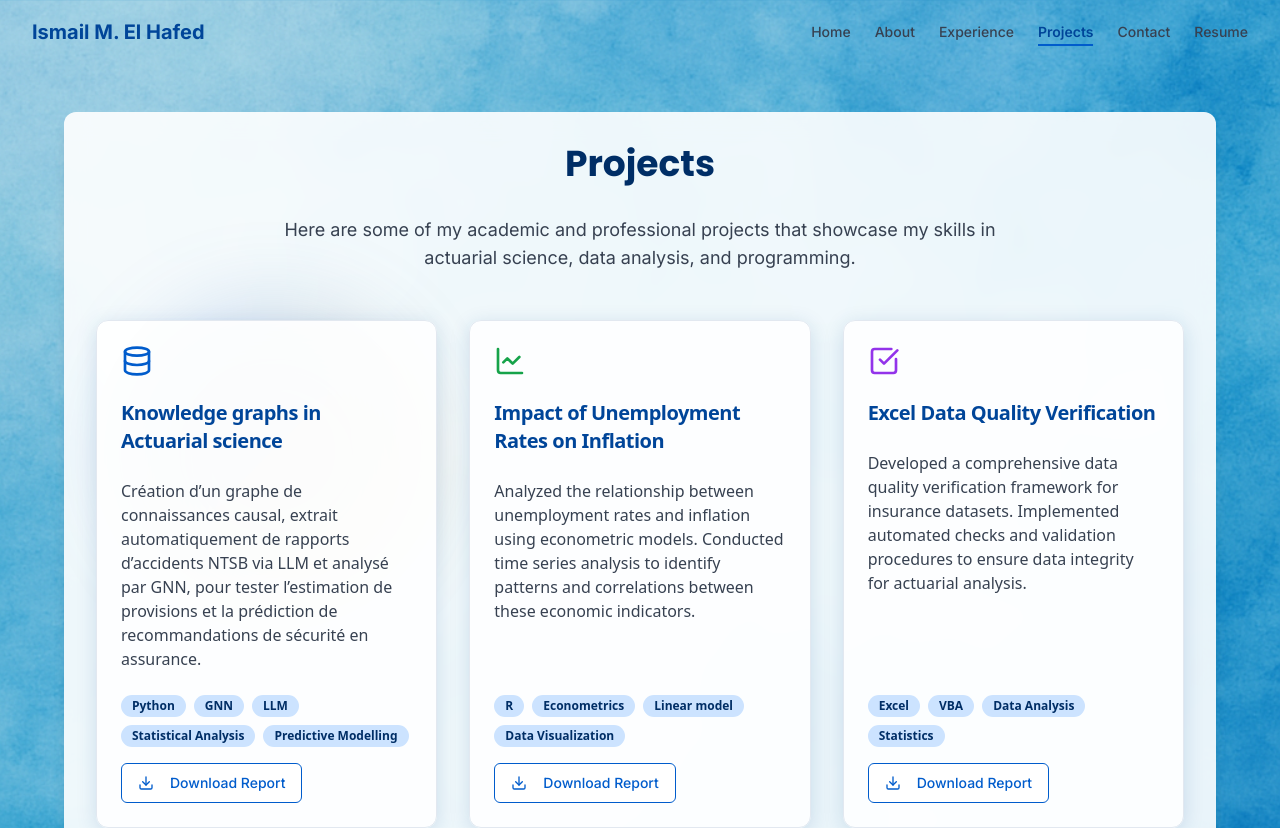
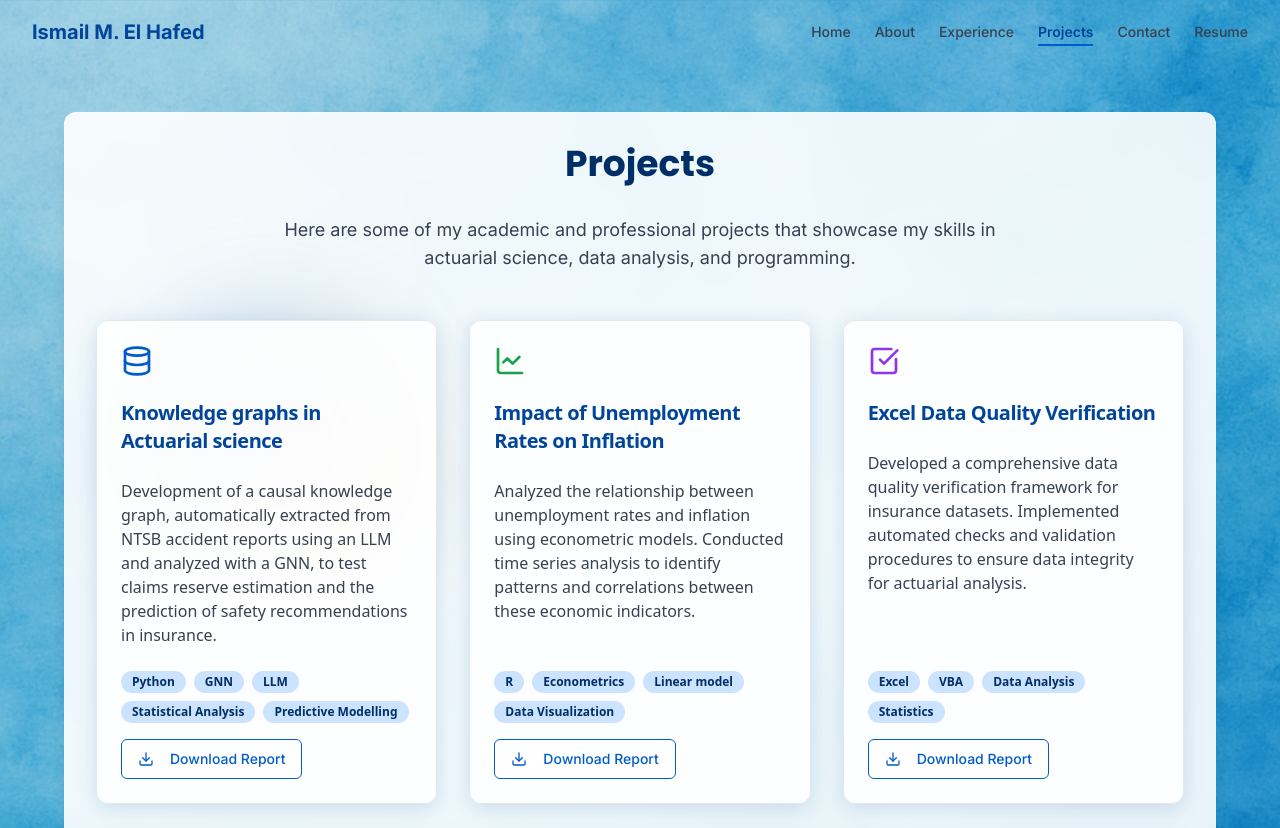
Before and after one commit to Ismail20012/my-portfolio, a Next.js app: page /projects in a window 1280 px wide. Shown: the top 828 px of the page. Built offline with nearby package versions, Linux system fonts and the light colour scheme.

Commit message:
Update project description to English

```diff
--- a/app/projects/page.tsx
+++ b/app/projects/page.tsx
@@ -9,7 +9,7 @@ export default function ProjectsPage() {
       id: 1,
       title: "Knowledge graphs in Actuarial science",
       description:
-        "Création d’un graphe de connaissances causal, extrait automatiquement de rapports d’accidents NTSB via LLM et analysé par GNN, pour tester l’estimation de provisions et la prédiction de recommandations de sécurité en assurance.",
+        "Development of a causal knowledge graph, automatically extracted from NTSB accident reports using an LLM and analyzed with a GNN, to test claims reserve estimation and the prediction of safety recommendations in insurance.",
       tools: ["Python", "GNN", "LLM", "Statistical Analysis","Predictive Modelling"],
       icon: <Database className="h-8 w-8 text-blue-600" />,
       status: "Completed",
```
